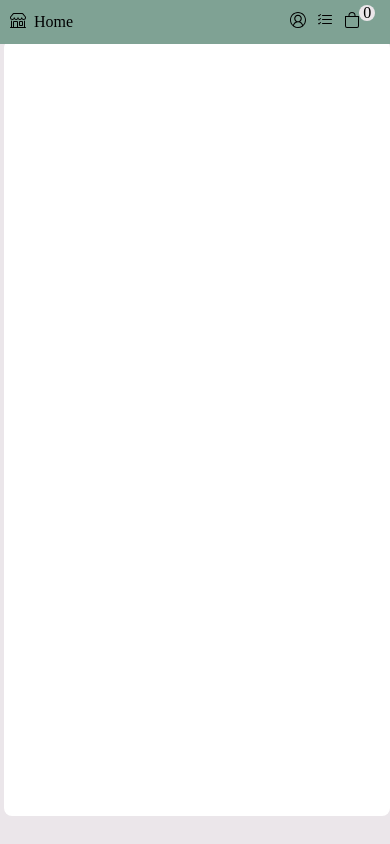
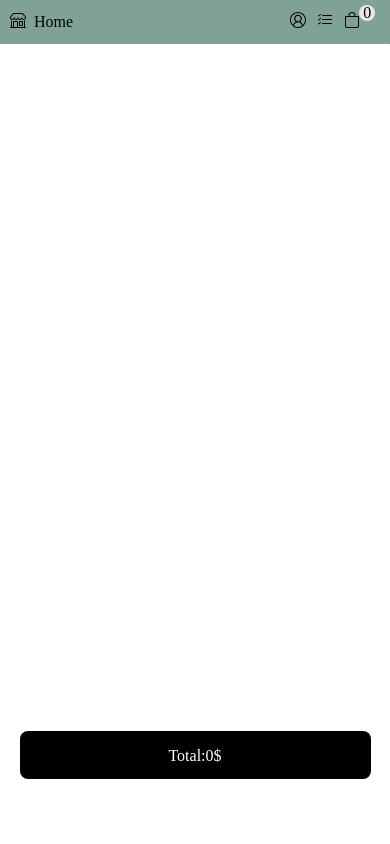
Before and after one commit to MacDuki/Ecommerce-react, a React (Vite) app: page /ItemBag in a window 390 px wide. Built offline with nearby package versions, Linux system fonts and the light colour scheme.

Commit message:
creo footer para mostrar el precio total y adapto responsive

```diff
--- a/src/MinimizedProductBag/Index.jsx
+++ b/src/MinimizedProductBag/Index.jsx
@@ -4,7 +4,7 @@ import { IoIosRemoveCircleOutline } from "react-icons/io";
 import { shopContext } from "../Context/Index";
 import "./MinimizedProductBag.css";
 
-function MinimizedProductBag(product, key) {
+function MinimizedProductBag(product) {
 	const { cartProducts, setCartProducts, cartNumber, setCartNumber } =
 		React.useContext(shopContext);
 
--- a/src/MinimizedProductBag/MinimizedProductBag.css
+++ b/src/MinimizedProductBag/MinimizedProductBag.css
@@ -12,9 +12,9 @@
 }
 .remove-button {
 	border-radius: 9999px;
-	width: 1.2rem;
-	height: 1.2rem;
-	color: #fff;
+	width: 1.5rem;
+	height: 1.5rem;
+	color: #000;
 	margin-right: 1rem;
 	cursor: pointer;
 }
@@ -56,6 +56,7 @@
 	}
 	.remove-button {
 		margin-right: 0rem;
+		color: #fff;
 	}
 	.icon-container {
 		display: flex;
--- a/src/Pages/ItemBag/Index.jsx
+++ b/src/Pages/ItemBag/Index.jsx
@@ -1,6 +1,7 @@
 import React from "react";
 import { shopContext } from "../../Context/Index";
-import { MinimizedProductBag } from "../../MinimizedProductBag";
+import { MinimizedProductBag } from "../../MinimizedProductBag/Index";
+import { totalPrice } from "../../functions/totalPrice";
 import "./ItemBag.css";
 
 function ItemBag() {
@@ -14,10 +15,16 @@ function ItemBag() {
 
 	return (
 		<>
-			<section className='itembag-section'>
-				{realCartProducts.map((product) => (
-					<MinimizedProductBag key={product.id} product={product} />
-				))}
+			<section className='itembag-section-container'>
+				<div className='itembag-section'>
+					{realCartProducts.map((product) => (
+						<MinimizedProductBag key={product.id} product={product} />
+					))}
+				</div>
+				<footer className='footer-total-price'>
+					<span>Total:</span>
+					<span>{totalPrice(realCartProducts)}$</span>
+				</footer>
 			</section>
 		</>
 	);
--- a/src/Pages/ItemBag/ItemBag.css
+++ b/src/Pages/ItemBag/ItemBag.css
@@ -1,7 +1,6 @@
-.itembag-section {
+.itembag-section-container {
 	display: flex;
 	flex-direction: column;
-	overflow-y: scroll;
 	right: 0;
 	margin-top: 2rem;
 	padding-top: 1rem;
@@ -10,14 +9,46 @@
 	padding-left: 0.5rem;
 	padding-right: 0.5rem;
 	width: 40vw;
+	height: 100%;
 	align-items: center;
 	position: fixed;
-	height: 90%;
+	overflow-x: hidden;
 }
 
+.itembag-section {
+	display: flex;
+	flex-direction: column;
+	max-width: 40vw;
+	height: 80%;
+	align-items: center;
+	position: relative;
+	overflow-y: scroll;
+}
+
+.footer-total-price {
+	position: relative;
+	width: 40vw;
+	height: 2rem;
+	display: inline-flex;
+	align-items: flex-start;
+	justify-content: center;
+	border-radius: 0.5rem;
+	background-color: rgb(0, 0, 0);
+	color: #ffffff;
+	padding-top: 1rem;
+}
 @media (max-width: 800px) {
+	.itembag-section-container {
+		width: 100%;
+		padding-left: 0;
+		padding-right: 0;
+	}
 	.itembag-section {
-		width: 95vw;
-		height: 90vh;
+		max-width: 100%;
+		width: 100%;
+		height: 80%;
+	}
+	.footer-total-price {
+		width: 90%;
 	}
 }
--- /dev/null
+++ b/src/functions/totalPrice.js
@@ -0,0 +1,7 @@
+export const totalPrice = (products) => {
+	let sum = 0;
+	products.forEach((product) => {
+		sum += product.price;
+	});
+	return sum;
+};
```
